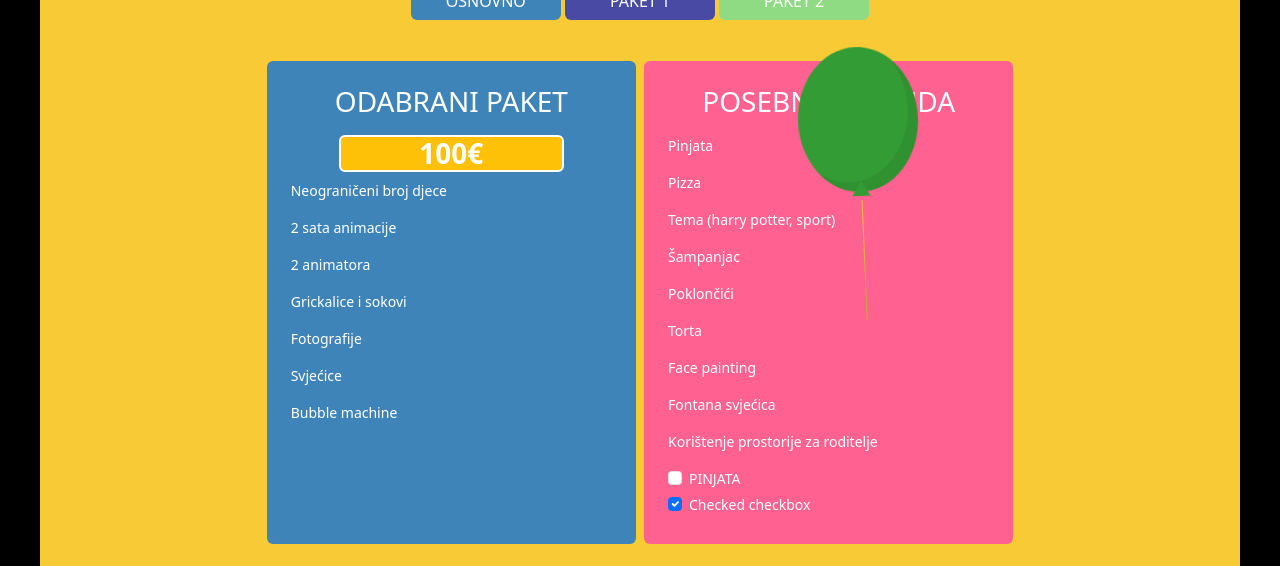
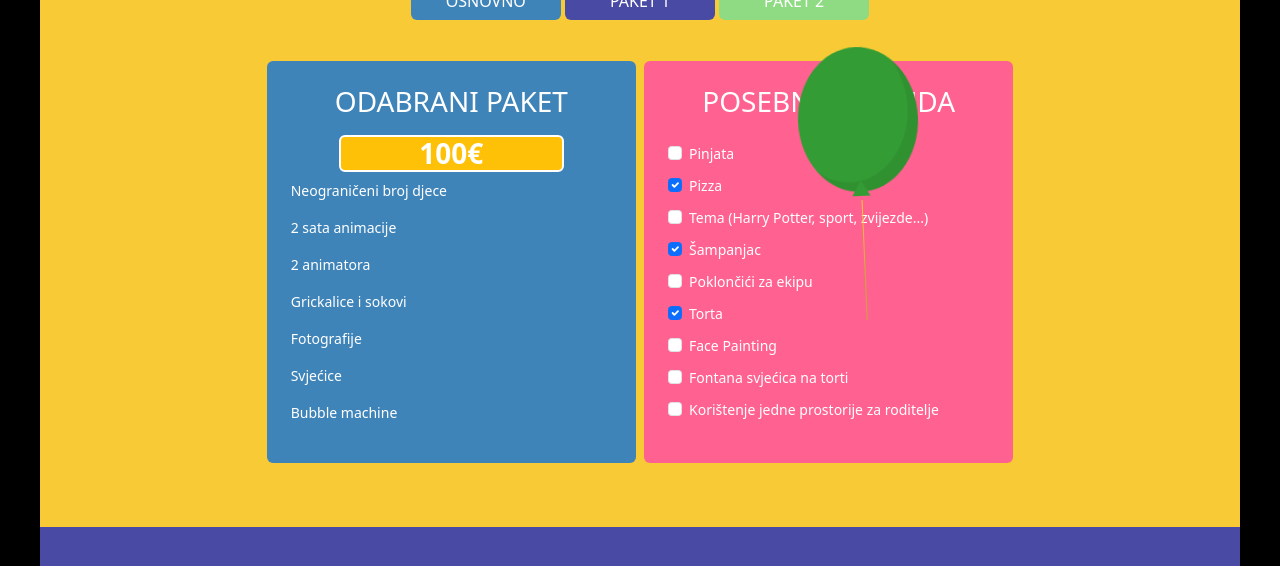
Before and after one commit to herothezero90/igraonica, a plain HTML site: page index.html in a window 1280 px wide. Shown: the part 263-829 px from the top of the page. Drawn offline with nearby package versions, Linux system fonts and the light colour scheme; grey boxes are pictures that could not be loaded; files whose address does not match are found by name.

Commit message:
checkbox

```diff
--- a/igraonica.css
+++ b/igraonica.css
@@ -127,17 +127,28 @@ html {
     background-color:#3F84B9
 }
 
-/* .btn:hover {
-    background-color: rgba(208, 208, 208, 0.202);
-} */
+.button1:hover, .button1:focus, .button1:active, .button1.active, .open>.dropdown-toggle.button1 {
+    color: #336a94;
+    background-color:#336a94;
+}
 
 .button2 {
     /* background-color: #F7CA36; */
     background-color: #494AA3;
 }
 
+.button2:hover, .button2:focus, .button2:active, .button2.active, .open>.dropdown-toggle.button2 {
+    color: #3b3c84;
+    background-color:#3d3e84;
+}
+
 .button3 {
     background-color: #8FDB83;
+}
+
+.button3:hover, .button3:focus, .button3:active, .button3.active, .open>.dropdown-toggle.button3 {
+    color: #79bc6f;
+    background-color:#79bc6f;
 }
 
 .box1 {
--- a/index.html
+++ b/index.html
@@ -16,7 +16,7 @@
     </section>
 
     <header class="bg-image"
-            style="background-image: url('C:\Users\karla\Desktop\Programiranje\Igraonica\Downloaded\Shutterstock_2214363739.jpg');
+            style="background-image: url('file:///C:/Users/karla/Desktop/Programiranje/Igraonica/Downloaded/Shutterstock_791358268.jpg');
                     height: 32.5vh;">
         <div class="container">
             <div class="overflow-hidden">
@@ -49,27 +49,60 @@
                             <p>BUBBLE MACHINE</p>
                 </div>
                 <div class="col-10 col-sm-4 rounded mt-3 mt-sm-5  mb-5 m-1 box2 text-white p-4 small">
-                    <h3 class="text-center mb-3">POSEBNA PONUDA</h3>
-                        <p>PINJATA</p>
-                        <p>PIZZA</p>
-                        <p>TEMA (HARRY POTTER, SPORT)</p>
-                        <p>ŠAMPANJAC</p>
-                        <p>POKLONČIĆI</p>
-                        <p>TORTA</p>
-                        <p>FACE PAINTING</p>
-                        <p>FONTANA SVJEĆICA</p>
-                        <p>KORIŠTENJE PROSTORIJE ZA RODITELJE</p>
-                        <form>
-                            <div class="form-check">
-                                <input class="form-check-input" type="checkbox" value="50" id="flexCheckDefault">
+                    <h3 class="text-center mb-4">POSEBNA PONUDA</h3>
+                        <form class="mb-3">
+                            <div class="form-check mb-2">
+                                <input class="form-check-input" type="checkbox" value="15" id="flexCheckDefault">
                                 <label class="form-check-label" for="flexCheckDefault">
-                                    PINJATA
+                                    Pinjata
                                 </label>
                               </div>
-                              <div class="form-check">
-                                <input class="form-check-input" type="checkbox" value="" id="flexCheckChecked" checked>
+                              <div class="form-check mb-2">
+                                <input class="form-check-input" type="checkbox" value="15" id="flexCheckChecked" checked>
                                 <label class="form-check-label" for="flexCheckChecked">
-                                  Checked checkbox
+                                  Pizza
+                                </label>
+                              </div>
+                              <div class="form-check mb-2">
+                                <input class="form-check-input" type="checkbox" value="15" id="flexCheckDefault">
+                                <label class="form-check-label" for="flexCheckDefault">
+                                    Tema (Harry Potter, sport, zvijezde...)
+                                </label>
+                              </div>
+                              <div class="form-check mb-2">
+                                <input class="form-check-input" type="checkbox" value="5" id="flexCheckChecked" checked>
+                                <label class="form-check-label" for="flexCheckChecked">
+                                  Šampanjac
+                                </label>
+                              </div>
+                              <div class="form-check mb-2">
+                                <input class="form-check-input" type="checkbox" value="5" id="flexCheckDefault">
+                                <label class="form-check-label" for="flexCheckDefault">
+                                    Poklončići za ekipu
+                                </label>
+                              </div>
+                              <div class="form-check mb-2">
+                                <input class="form-check-input" type="checkbox" value="15" id="flexCheckChecked" checked>
+                                <label class="form-check-label" for="flexCheckChecked">
+                                  Torta
+                                </label>
+                              </div>
+                              <div class="form-check mb-2">
+                                <input class="form-check-input" type="checkbox" value="15" id="flexCheckDefault">
+                                <label class="form-check-label" for="flexCheckDefault">
+                                    Face Painting
+                                </label>
+                              </div>
+                              <div class="form-check mb-2">
+                                <input class="form-check-input" type="checkbox" value="5" id="flexCheckDefault">
+                                <label class="form-check-label" for="flexCheckDefault">
+                                    Fontana svjećica na torti
+                                </label>
+                              </div>
+                              <div class="form-check mb-2">
+                                <input class="form-check-input" type="checkbox" value="15" id="flexCheckDefault">
+                                <label class="form-check-label" for="flexCheckDefault">
+                                    Korištenje jedne prostorije za roditelje
                                 </label>
                               </div>
                         </form>
@@ -83,18 +116,18 @@
             <div class="row align-items-center">
                 <div class="col-lg-4 text-white small">
                     <h3 class="text-left mb-3">VILA TREŠNJICA</h3>
-                        <p class="mb-0">DOBOJSKA ULICA 36c</p>
-                        <p>10 000 ZAGREB</p>
-                        <p>KONTAKT: 091 795 1845</p>
+                        <p class="mb-0 h5">DOBOJSKA ULICA 36c</p>
+                        <p class="h5 mb-3">10 000 ZAGREB</p>
+                        <a class="text-white fw-bold h5" href="tel:0917951845">091 795 1845</a></p>
                 </div>
                 <div class="col-lg-4 mt-3 mt-lg-0">
-                    <a class="btn btn-social-icon btn-instagram">
+                    <a href="https://www.instagram.com/vilatresnjica/" class="btn btn-social-icon btn-instagram">
                         <span class="fa fa-instagram"></span>
                     </a>
-                    <a class="btn btn-social-icon btn-facebook">
+                    <a href="https://www.facebook.com/vilatresnjicarodendani" class="btn btn-social-icon btn-facebook">
                         <span class="fa fa-facebook"></span>
                     </a>
-                    <a class="btn btn-social-icon btn-google">
+                    <a href="mailto: vilatresnjica@gmail.com" class="btn btn-social-icon btn-google">
                         <span class="fa fa-envelope"></span>
                     </a>
                 </div>
```
